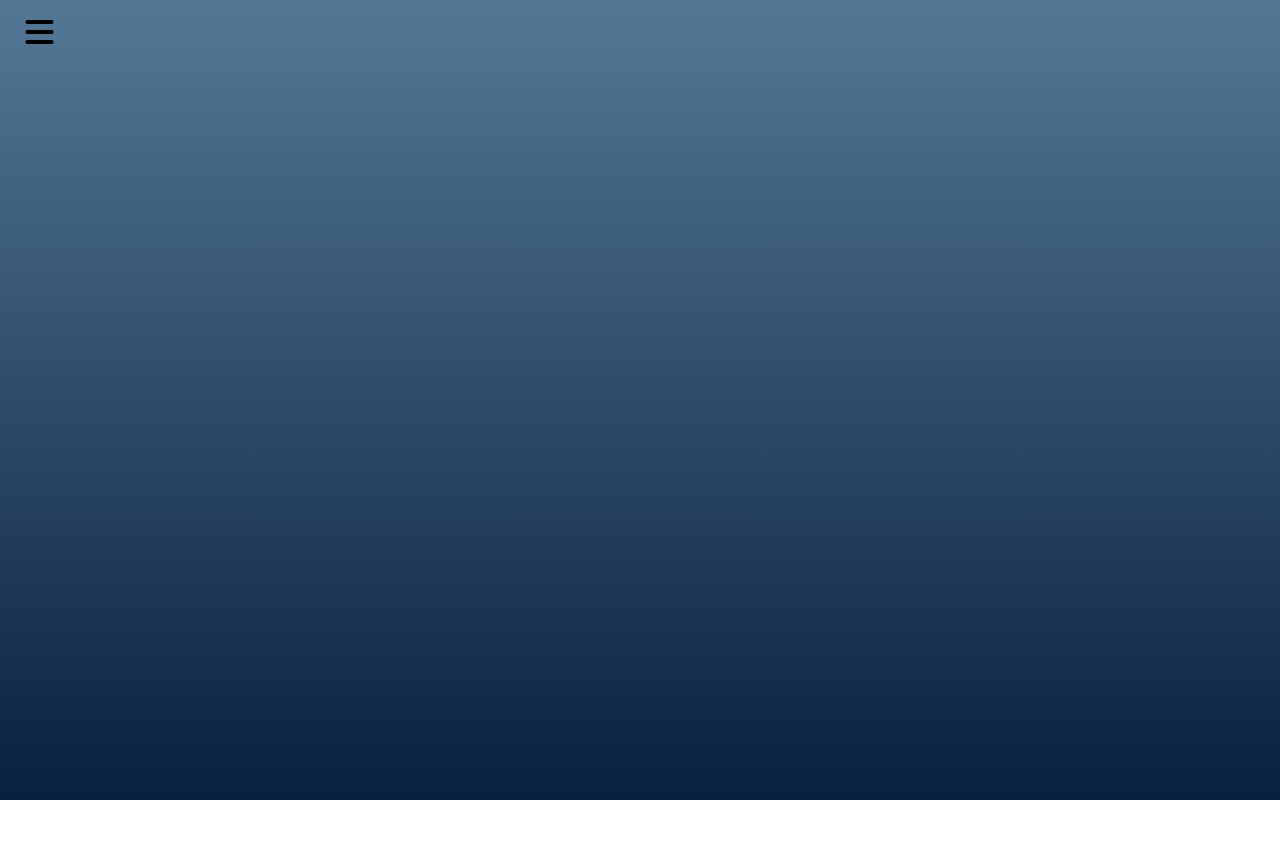
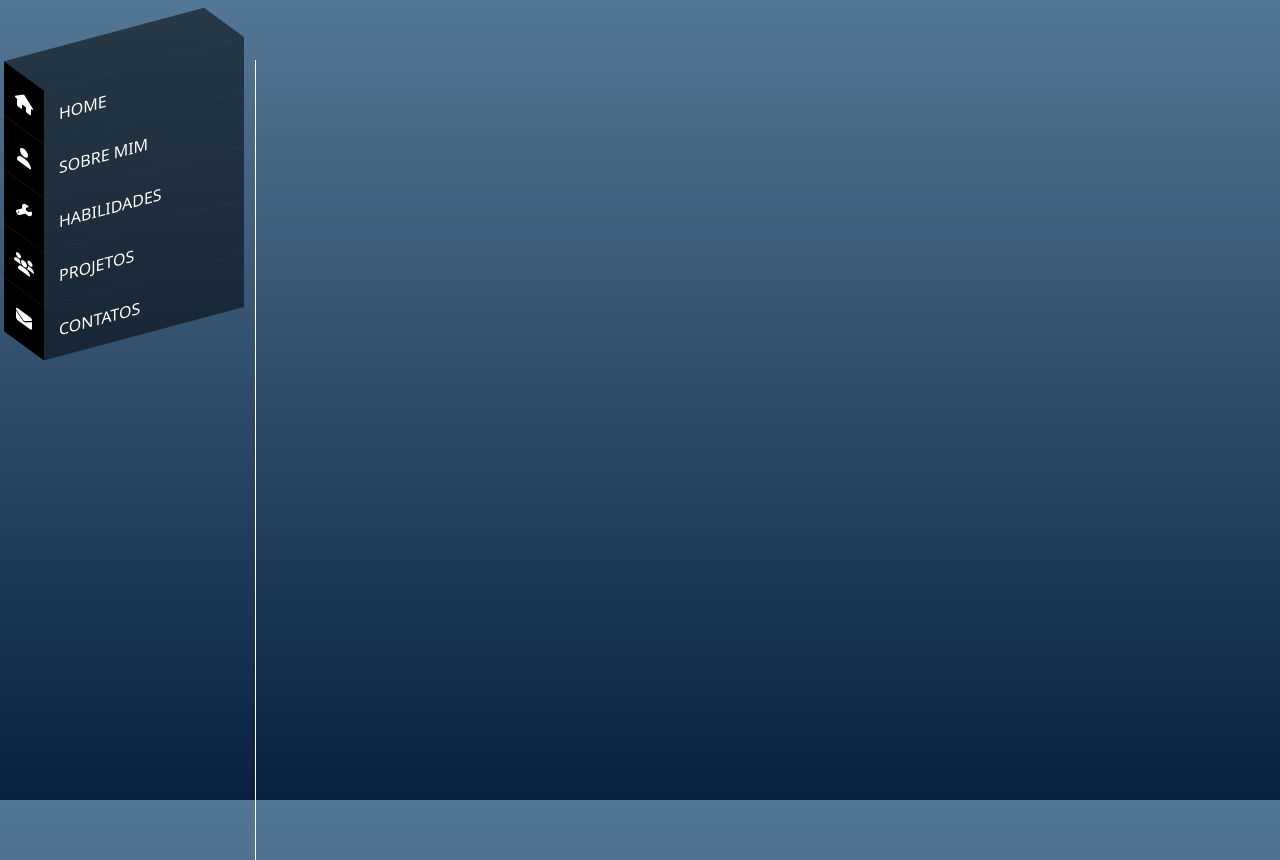
Before and after one commit to Gabriel145-js/Novo-Portif-lio, a plain HTML site: page Index.html in a window 1280 px wide. Before the commit the page ends 800 px from the top, so only its background shows below. Drawn offline with nearby package versions, Linux system fonts and the light colour scheme.

Commit message:
styles navbar adicionados

```diff
--- a/Index.html
+++ b/Index.html
@@ -1,19 +1,31 @@
 <!DOCTYPE html>
 <html lang="en">
+
 <head>
     <meta charset="UTF-8">
     <meta name="viewport" content="width=device-width, initial-scale=1.0">
     <title>Portifolio Gabriel Maschio Zaparolli</title>
     <link rel="stylesheet" href="css/style.css">
-    <link rel="stylesheet" href="https://cdnjs.cloudflare.com/ajax/libs/bootstrap-icons/1.10.3/font/bootstrap-icons.min.css">
+    <link rel="stylesheet"
+        href="https://cdnjs.cloudflare.com/ajax/libs/bootstrap-icons/1.10.3/font/bootstrap-icons.min.css">
     <link rel="stylesheet" href="https://cdn.jsdelivr.net/npm/bootstrap@5.3.3/dist/css/bootstrap.min.css">
 </head>
+
 <body>
     <section class="navbar">
-       <button id="icon-menu"> <i class="fa-solid fa-bars"></i></button>
+
+        <ul class="container-linksnav">
+            <li class="links-nav" data-icon="&#xf015;"><a href="">Home</a></li>
+            <li class="links-nav" data-icon="&#xf007;"><a href="">Sobre Mim</a></li>
+            <li class="links-nav" data-icon="&#xf0ad;"><a href="">Habilidades</a></li>
+            <li class="links-nav" data-icon="&#xf0c0;"><a href="">Projetos</a></li>
+            <li class="links-nav" data-icon="&#xf0e0;"><a href="">Contatos</a></li>
+        </ul>
 
     </section>
+
     <script src="https://kit.fontawesome.com/0c81659ef6.js" crossorigin="anonymous"></script>
     <script src="https://cdn.jsdelivr.net/npm/bootstrap@5.3.3/dist/js/bootstrap.bundle.min.js"></script>
 </body>
+
 </html>
--- /dev/null
+++ b/sass/_menu3d.sass
@@ -0,0 +1,55 @@
+.container-linksnav
+    position: relative
+    transform: skewY(-15deg)
+
+.links-nav
+    list-style: none
+    position: relative
+    background-color: rgba(0, 0, 0, 0.527)
+    padding: 15px
+    width: 200px
+    z-index: -1
+    transition: 0.3s
+
+.links-nav a
+    color: #ffff
+    text-decoration: none
+    text-transform: uppercase
+
+.links-nav::before
+    content: attr(data-icon)
+    font-family: 'Font Awesome 5 Free'
+    font-weight: 900
+    color: #ffff
+    display: flex
+    justify-content: center
+    align-items: center
+    position: absolute
+    top: 0
+    left: -40px
+    width: 40px
+    background-color: rgb(0, 0, 0)
+    height: 100%
+    transform-origin: right
+    transform: skewY(45deg)
+
+.links-nav:first-child::after
+    content: ''
+    position: absolute
+    top: -40px
+    left: 0
+    background-color: rgba(0, 0, 0, 0.527)
+    width: 100%
+    height: 40px
+    transform-origin: bottom
+    transform: skewX(45deg)
+
+.links-nav:hover
+    transform: translateX(-50px)
+    background: rgba(87, 3, 83, 0.527)
+
+.links-nav:hover::before
+    background: rgba(87, 3, 83, 0.527)
+
+.links-nav:hover::after
+    background: rgba(87, 3, 83, 0.527)
--- a/sass/styles.sass
+++ b/sass/styles.sass
@@ -1,3 +1,5 @@
+@import 'menu3d.sass'
+
 *
     margin: 0
     padding: 0
@@ -9,12 +11,13 @@ body
 
 
 
-#icon-menu
+.navbar
+    width: 20%
+    height: 100vh
     position: fixed
-    background: none
-    border: none
-    cursor: pointer
-    font-weight: bold
-    font-size: 2rem
-    top: 1%
-    left: 2%
+    border-right: 1px solid #fff
+    top: 60px
+    display: flex
+    flex-direction: column
+    justify-content: center
+    align-items: center
```
Also changed, not shown: css/style.css, sass/_variables.sass (added), sass/styles.css (deleted), 2 other files.
